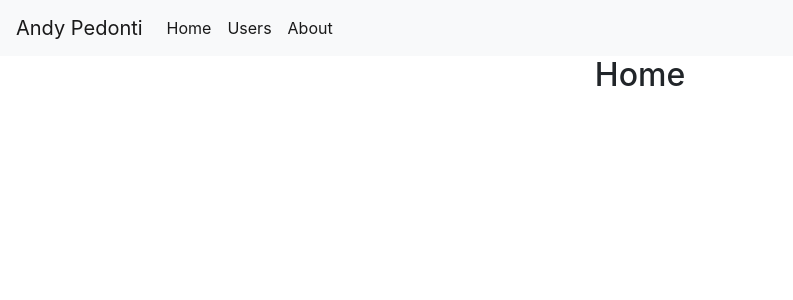
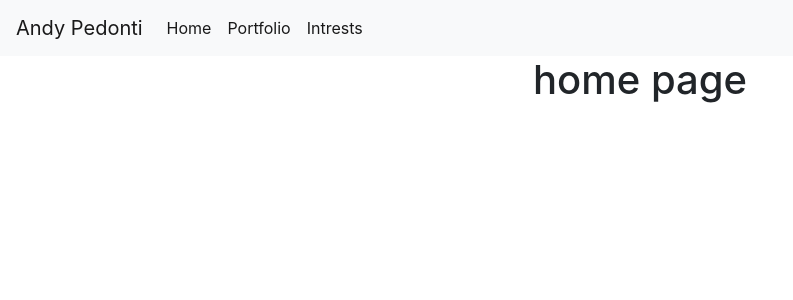
Before and after one commit to andypedonti/processmaker, a React (Create React App) app: page / in a window 1280 px wide. Shown: the top 300 px of the page, without its empty margins (0-793 px from the left). Built offline with nearby package versions, Linux system fonts and the light colour scheme.

Commit message:
routes to different pages

```diff
--- a/src/App.js
+++ b/src/App.js
@@ -5,6 +5,8 @@ import Topbar from "./components/Navbar";
 import { BrowserRouter as Router, Route, Switch, Link } from "react-router-dom";
 import PortfolioItems from './components/pages/PortfolioItems';
 import Intrests from './components/pages/Interests';
+import Home from "./components/pages/Home";
+
 
 
 function App() {
@@ -20,11 +22,11 @@ function App() {
       <div>
         <Topbar />
         <Switch>
-          <Route path="/about">
-            <About />
+          <Route path="/portfolio">
+            <PortfolioItems />
           </Route>
-          <Route path="/users">
-            <Users />
+          <Route path="/intrests">
+            <Intrests />
           </Route>
           <Route path="/">
             <Home />
@@ -37,9 +39,9 @@ function App() {
 );
 }
 
-function Home() {
-  return <h2>Home</h2>;
-}
+// function Home() {
+//   return <h2>Home</h2>;
+// }
 
 function About() {
   return <h2>About</h2>;
--- a/src/components/Navbar.js
+++ b/src/components/Navbar.js
@@ -13,8 +13,8 @@ function Topbar({location}) {
   <Navbar.Collapse id="basic-navbar-nav">
     <Nav className="mr-auto">
       <Nav.Link href="/" active={pathname=="/"}>{("Home")}</Nav.Link>
-      <Nav.Link href="/users" active={pathname=="/"}>{("Users")}</Nav.Link>
-      <Nav.Link href="/about" active={pathname=="/"}>{("About")}</Nav.Link>
+      <Nav.Link href="/portfolio" active={pathname=="/"}>{("Portfolio")}</Nav.Link>
+      <Nav.Link href="/intrests" active={pathname=="/"}>{("Intrests")}</Nav.Link>
 
 
     </Nav>
```
